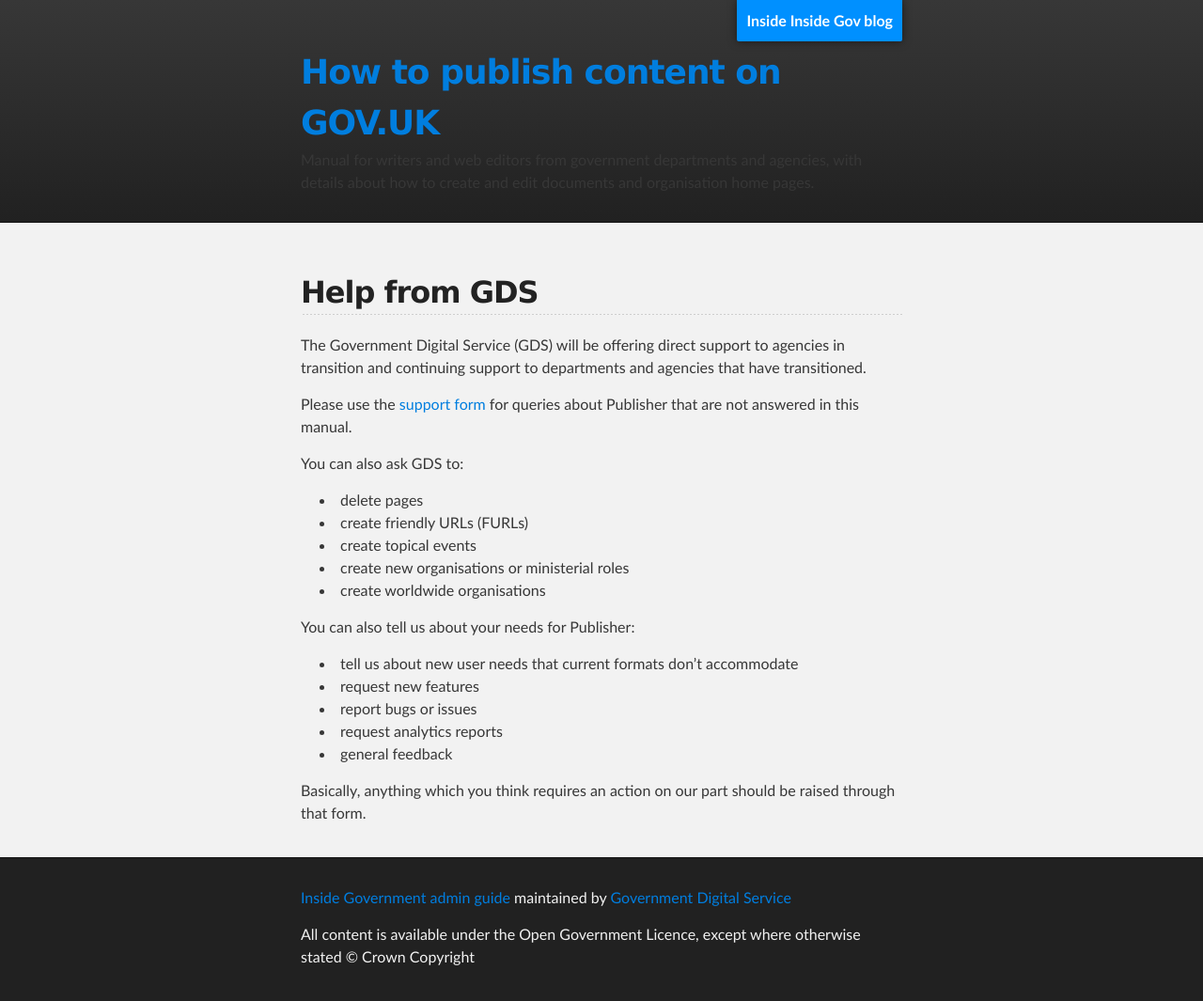
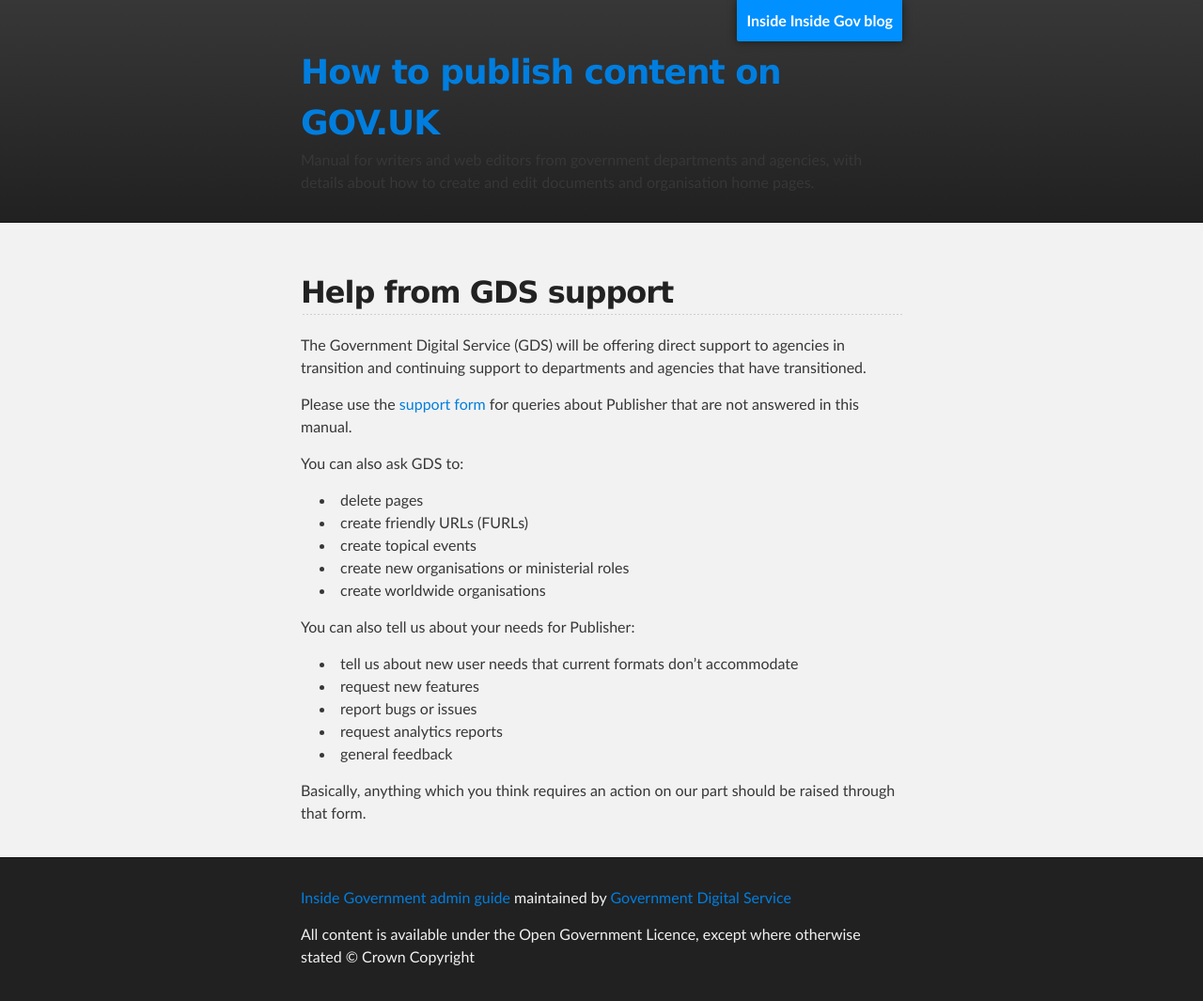
Before and after one commit to alphagov/inside-government-admin-guide, a Jekyll site: the page built from first-steps/gds-only-tasks.md, in a window 1280 px wide. Shown: the whole page at 94% size. Built offline with Jekyll 4.4.1, drawn with Linux system fonts in a browser that asks for light colours.

Commit message:
Update gds-only-tasks.md

```diff
--- a/first-steps/gds-only-tasks.md
+++ b/first-steps/gds-only-tasks.md
@@ -1,9 +1,9 @@
 ---
 layout: default
-title: How to publish content on GOV.UK - Help from GDS
+title: How to publish content on GOV.UK - Help from GDS support
 ---
 
-## Help from GDS
+## Help from GDS support
 
 The Government Digital Service (GDS) will be offering direct support to agencies in transition and continuing support to departments and agencies that have transitioned.
 
```
